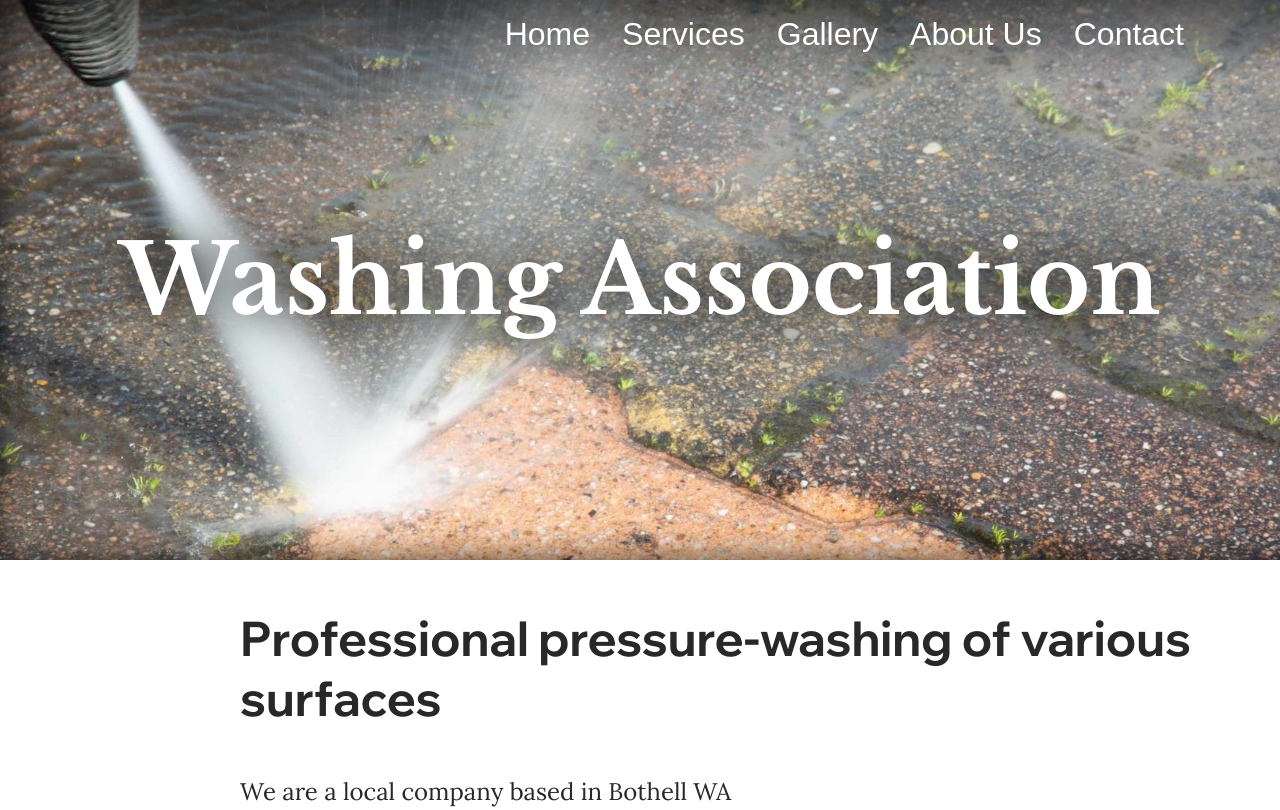
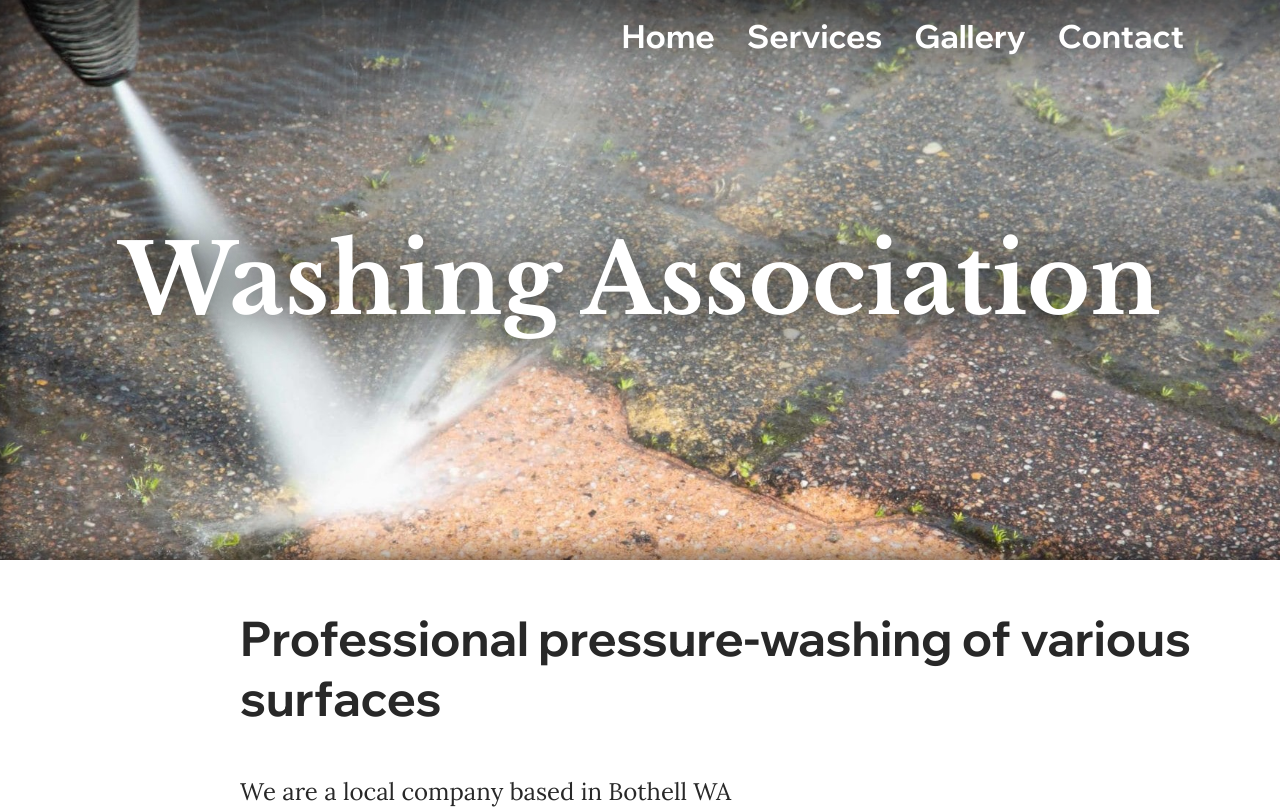
Before and after one commit to Garper43/washing-association, a plain HTML site: page index.html in a window 1280 px wide. Shown: the top 810 px of the page. Drawn offline with nearby package versions, Linux system fonts and the light colour scheme.

Commit message:
improved catalog

```diff
--- a/index.css
+++ b/index.css
@@ -11,6 +11,10 @@ body {
 h1 {
     font-size: 2em;
     font-family: 'Wix Madefor Display', sans-serif;
+}
+
+a {
+    text-decoration: none;
 }
 
 p {
@@ -44,14 +48,14 @@ p {
 }
 
 #catalog {
-    position: absolute;
+    position: fixed;
     top: 0px;
     width: calc(100% - 5em);
     background-image: linear-gradient(rgb(0, 0, 0, 0.5), rgb(0, 0, 0, 0));
     display: flex;
     justify-content: right;
     padding-right: 5em;
-    font-family: sans-serif;
+    font-family: 'Wix Madefor Display', sans-serif;
     z-index: 2;
     height: 5em;
 }
--- a/index.html
+++ b/index.html
@@ -12,11 +12,10 @@
         </div>
         <div id="header" >
             <div id="catalog" >
-                <a>Home</a>
-                <a>Services</a>
-                <a>Gallery</a>
-                <a>About Us</a>
-                <a>Contact</a>
+                <a href="#header" >Home</a>
+                <a href="#services" >Services</a>
+                <a href="#gallery" >Gallery</a>
+                <a href="#contact" >Contact</a>
             </div>
             <div id="title" >
                 <h1>Washing Association</h1>
```
